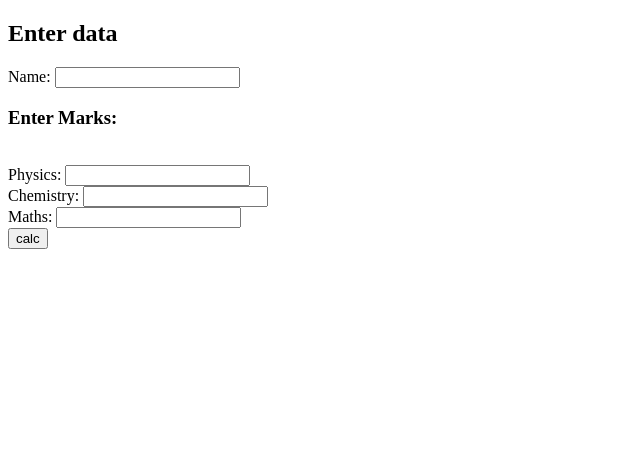
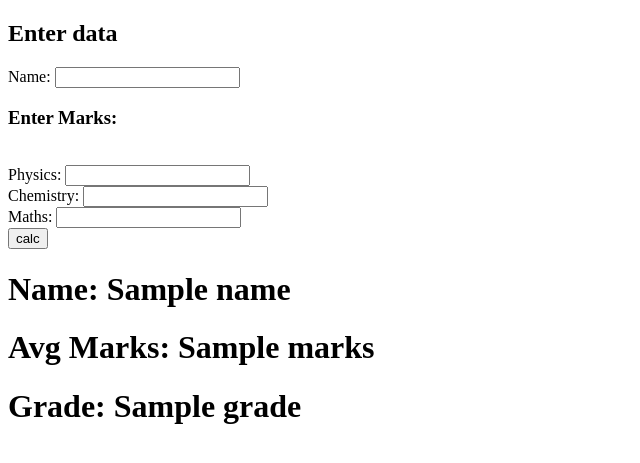
Before and after one commit to soham2121/csp-exps, a Django app: template exp8/task2/templates/re.html in a window 1280 px wide. Shown: the top 463 px of the page, without its empty margins (0-640 px from the left). Run offline with Django 5.2, Linux system fonts and the light colour scheme; the template is opened without the code that fills it: most values are stand-ins (such as "Sample title", 1, 10 or a date in 2020).

Commit message:
Add files via upload

```diff
--- a/exp8/task2/templates/re.html
+++ b/exp8/task2/templates/re.html
@@ -5,7 +5,7 @@
 </head>
 <body>
     <h2>Enter data</h2>
-    <form action="{% url 'students' %}" method="post">
+    <form action="{% url 'calc' %}" method="post">
         {% csrf_token %}
         Name: <input type="text" name="Name"/> <br/>
         <h3>Enter Marks: </h3> <br/>
@@ -14,5 +14,10 @@
         Maths: <input type="text" name="Math"/> <br/>
         <input type="submit" value="calc"/>
     </form>
+    {% if name and marks %}
+        <h1>Name: {{name}}</h1>
+        <h1>Avg Marks: {{marks}}</h1>
+        <h1>Grade: {{grade}}</h1>
+    {% endif %}
 </body>
 </html>
```
Also changed, not shown: exp8/task2/views.py (+4 -4 lines).
